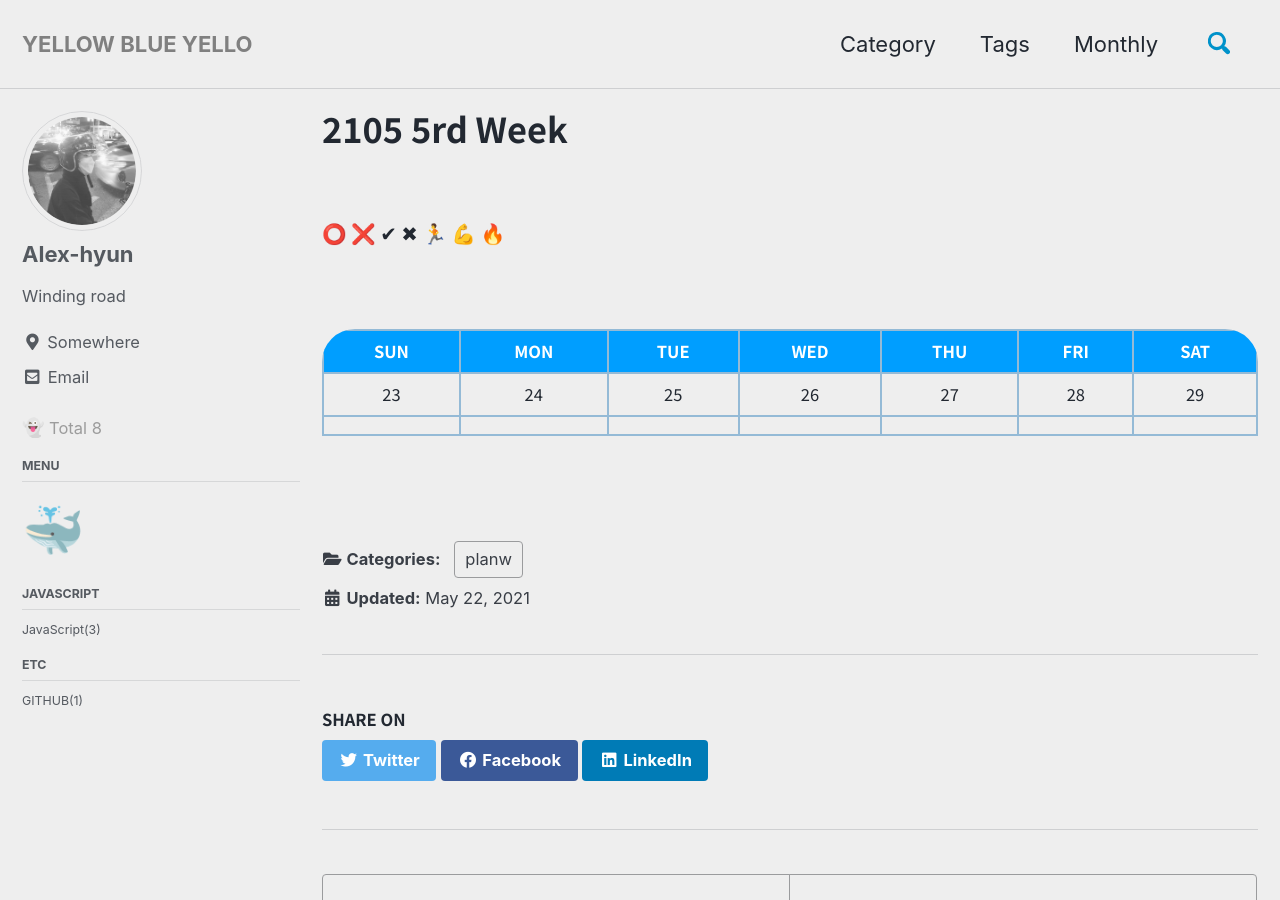
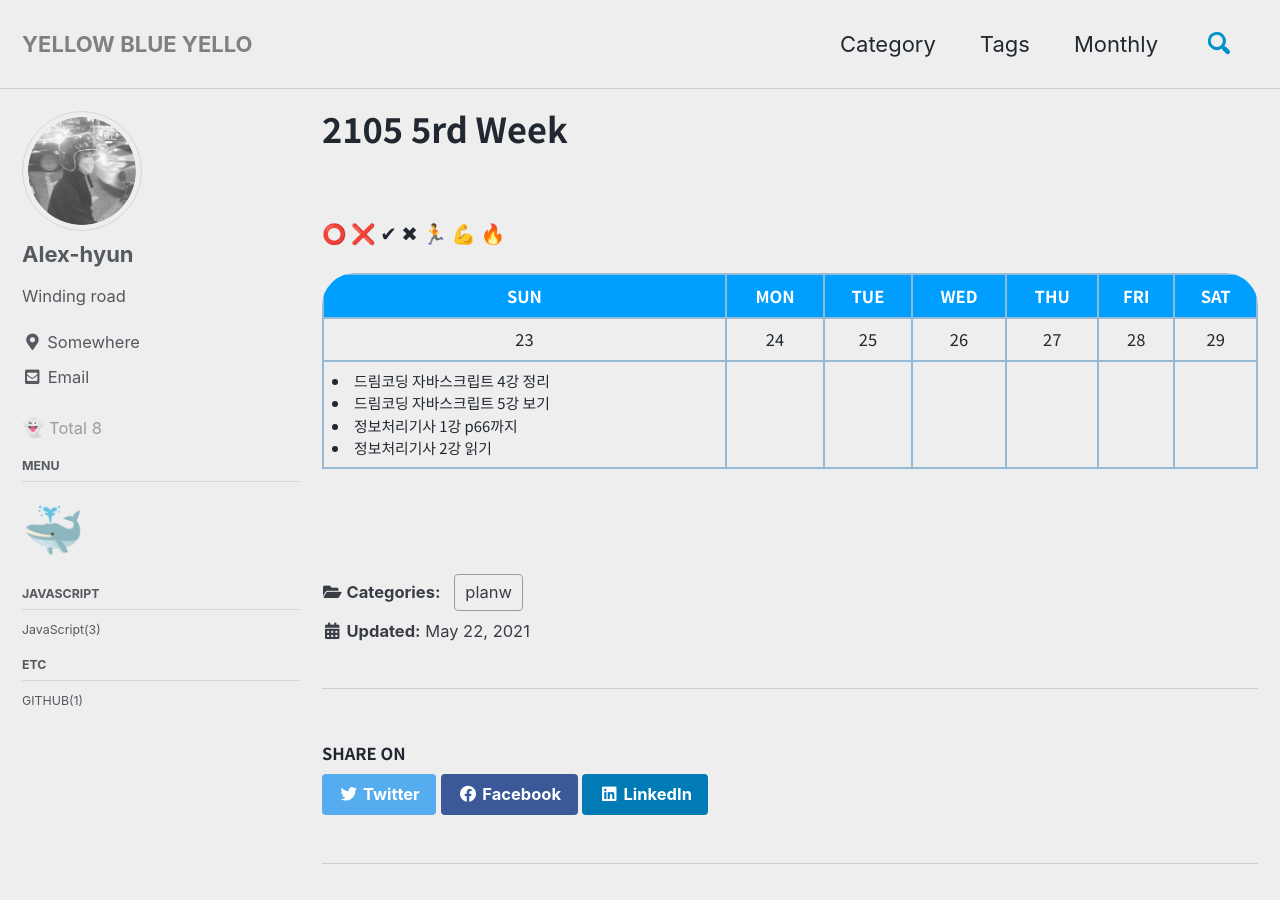
Before and after one commit to h-alex2/h-alex2.github.io, a Jekyll site: the page built from _posts/planner/2021-05-22-2105-5rd-week.md, in a window 1280 px wide and 900 px high. Built offline with Jekyll 4.4.1, drawn with Linux system fonts in a browser that asks for light colours; cached includes are drawn as plain includes.

Commit message:
Update 2021-05-22-2105-5rd-week.md

```diff
--- a/_posts/planner/2021-05-22-2105-5rd-week.md
+++ b/_posts/planner/2021-05-22-2105-5rd-week.md
@@ -9,8 +9,6 @@ date: 2021-05-22
 <br>
 
 ⭕ ❌ ✔ ✖ 🏃 💪 🔥
-
-<br>
 
 <head>
   <link rel="stylesheet" type="text/css" href="/assets/css/weeklyplan_table.css">
@@ -40,7 +38,12 @@ date: 2021-05-22
             <td>29</td>
           </tr>
           <tr >
-            <td></td>
+            <td>
+              <li> 드림코딩 자바스크립트 4강 정리</li>
+              <li> 드림코딩 자바스크립트 5강 보기</li>
+              <li> 정보처리기사 1강 p66까지</li>
+              <li> 정보처리기사 2강 읽기</li>
+            </td>
             <td></td>
             <td></td>
             <td></td>
```
